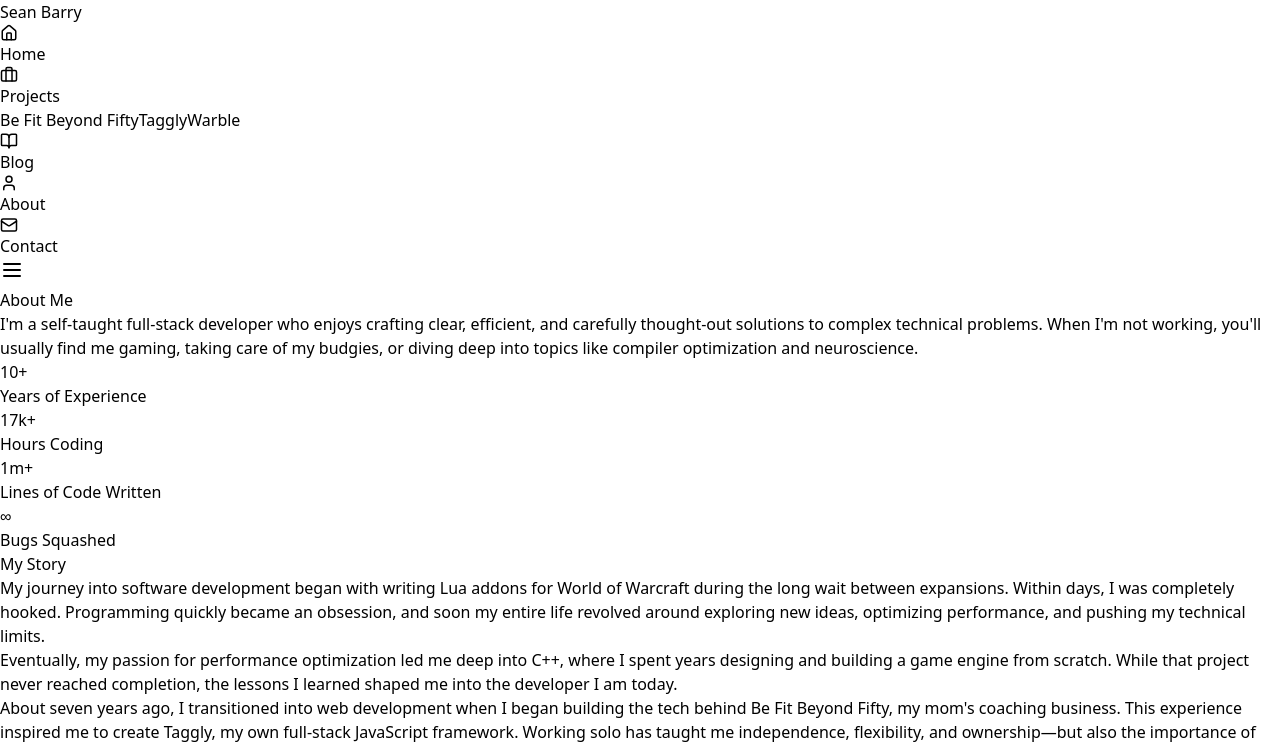
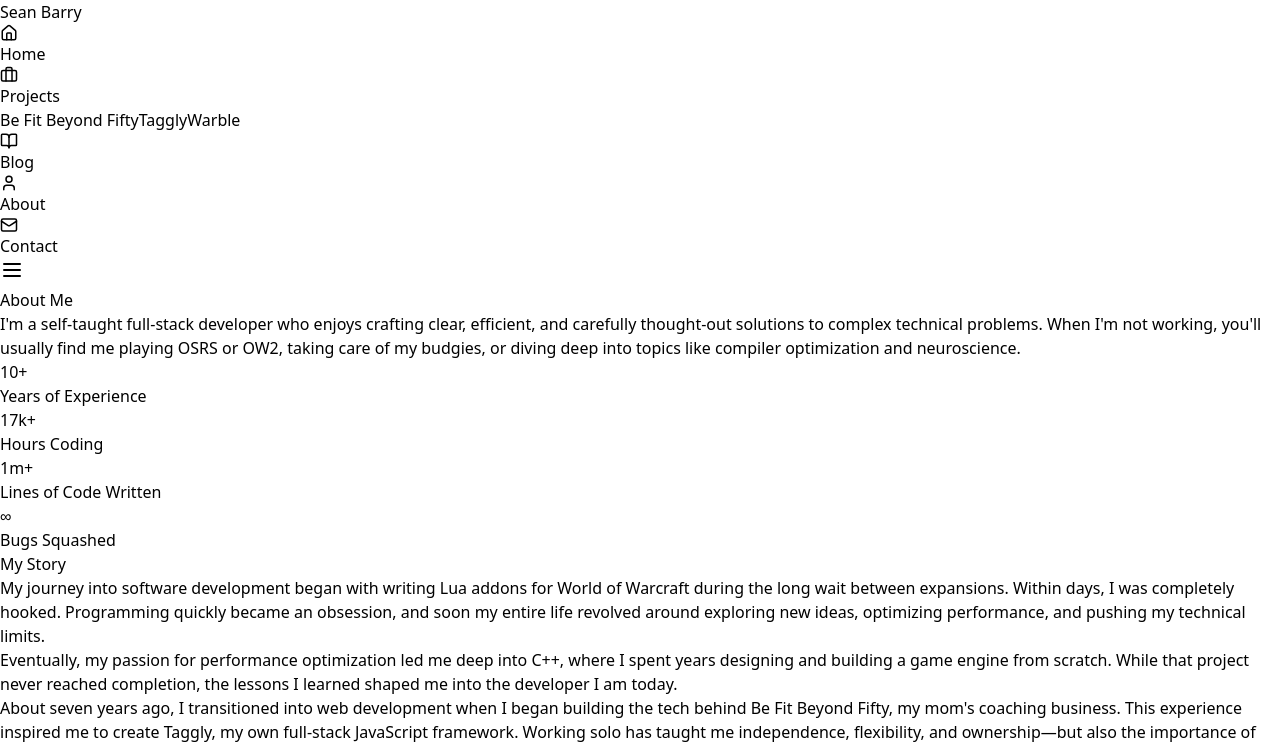
Before and after one commit to sean-andrew-barry/portfolio, a React (Vite) app: page /about in a window 1280 px wide. Shown: the top 748 px of the page. Built offline with nearby package versions, Linux system fonts and the light colour scheme.

Commit message:
Text tweak

```diff
--- a/src/pages/About.jsx
+++ b/src/pages/About.jsx
@@ -20,7 +20,7 @@ export default function About() {
             About Me
           </h1>
           <p className="text-xl text-gray-300 max-w-3xl mx-auto leading-relaxed">
-            I'm a self-taught full-stack developer who enjoys crafting clear, efficient, and carefully thought-out solutions to complex technical problems. When I'm not working, you'll usually find me gaming, taking care of my budgies, or diving deep into topics like compiler optimization and neuroscience.
+            I'm a self-taught full-stack developer who enjoys crafting clear, efficient, and carefully thought-out solutions to complex technical problems. When I'm not working, you'll usually find me playing OSRS or OW2, taking care of my budgies, or diving deep into topics like compiler optimization and neuroscience.
           </p>
         </div>
       </section>
```
